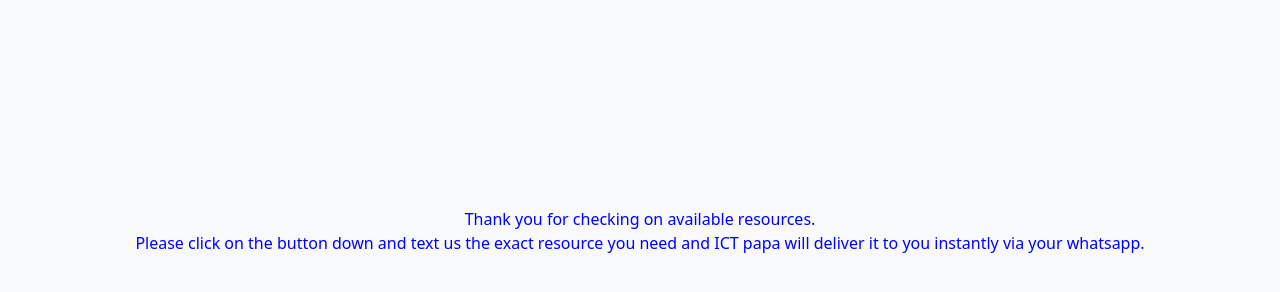
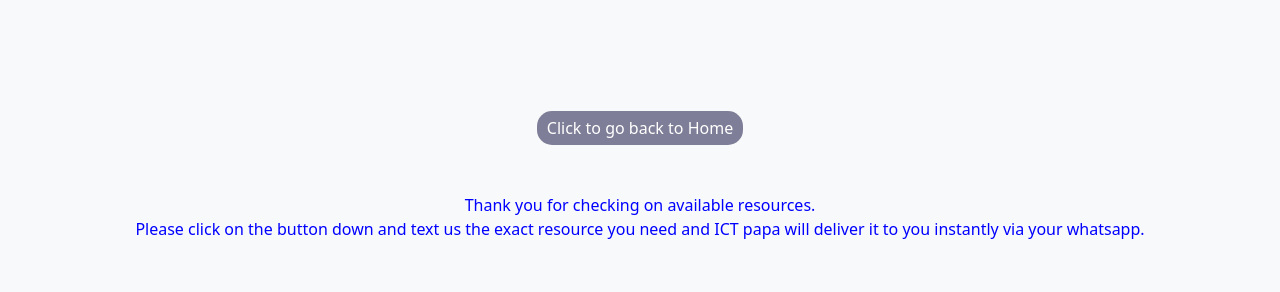
Before and after one commit to ictpapa/ictpapa, a plain HTML site: page clicked.html in a window 1280 px wide. Shown: the part 90-382 px from the top of the page. Drawn offline with nearby package versions, Linux system fonts and the light colour scheme.

Commit message:
Add files via upload

```diff
--- a/clicked.html
+++ b/clicked.html
@@ -69,6 +69,25 @@ p{
     color: blue;
 }
 
+button {
+    border-style: none;
+    border-radius: 15px;
+    padding-top: 5px;
+    padding-bottom: 5px;
+    padding-left: 10px;
+    padding-right: 10px;
+    background: rgb(126, 126, 152);
+    color: white;
+}
+
+a {
+    text-decoration: none;
+    color: white;
+}
+
+a:hover {
+    color: rgb(88, 171, 201);
+}
 
 
 </style>
@@ -154,12 +173,14 @@ p{
 
 
 
+
+
 <br />
 <br />
 <br />
 <br />
-<br />
-<br />
+
+<center><button onclick="window.location.href='index.html'"><a href="index.html">Click to go back to Home</a></button></center>
 <br />
 <br />
 
```
